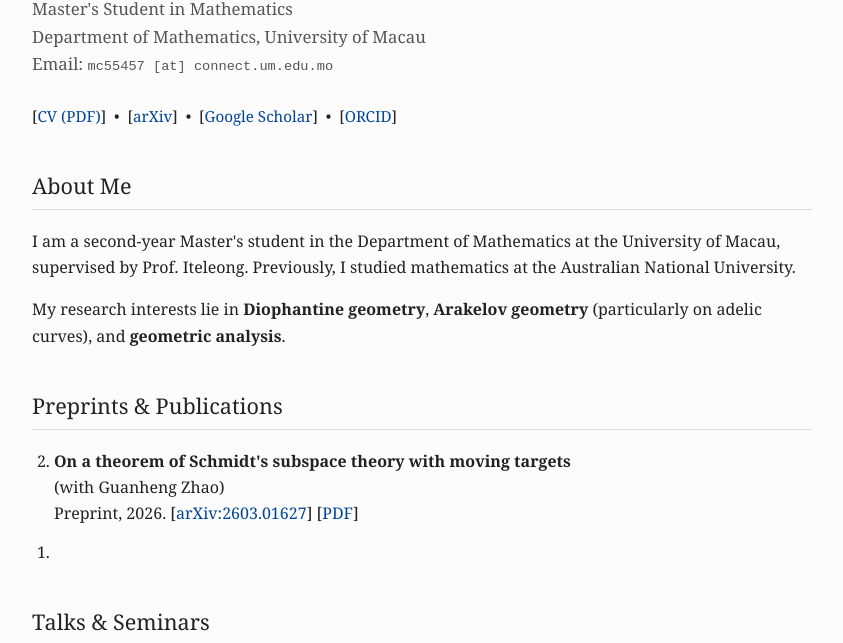
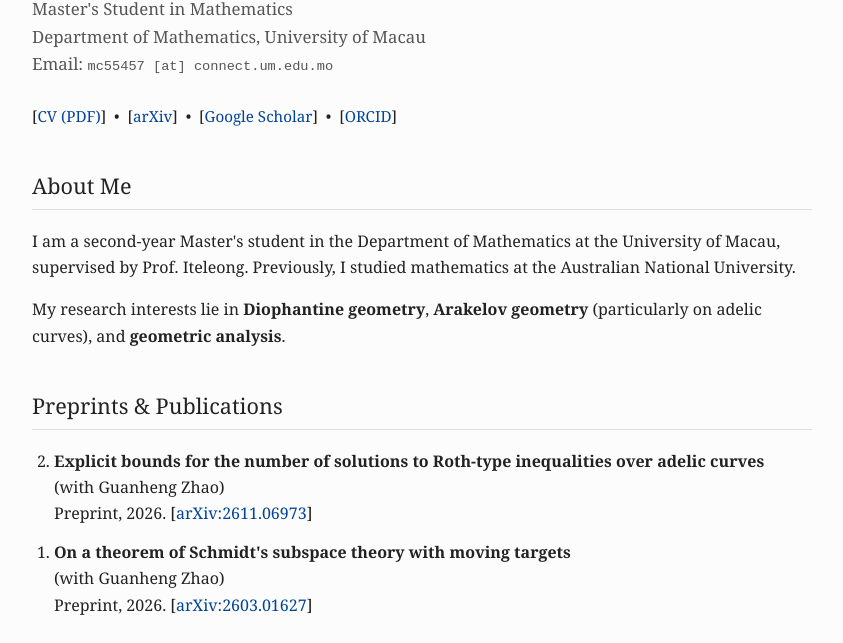
Before and after one commit to sugeladizhisi12138/LI_YUXI.github.io, a plain HTML site: page index.html in a window 1280 px wide. Shown: the part 157-800 px from the top of the page, without its empty margins (218-1061 px from the left). Drawn offline with nearby package versions, Linux system fonts and the light colour scheme.

Commit message:
Update index.html

```diff
--- a/index.html
+++ b/index.html
@@ -105,12 +105,14 @@
         <h2>Preprints &amp; Publications</h2>
         <ol reversed>
             <li>
-                <span class="paper-title">On a theorem of Schmidt's subspace theory with moving targets</span><br>
+               <span class="paper-title">Explicit bounds for the number of solutions to Roth-type inequalities over adelic curves</span><br>
                 (with Guanheng Zhao)<br>
-                Preprint, 2026. [<a href="https://arxiv.org/abs/2603.01627" target="_blank">arXiv:2603.01627</a>] [<a href="#">PDF</a>]
+                Preprint, 2026. [<a href="https://arxiv.org/abs/2611.06973" target="_blank">arXiv:2611.06973</a>]
             </li>
             <li>
-
+ <span class="paper-title">On a theorem of Schmidt's subspace theory with moving targets</span><br>
+                (with Guanheng Zhao)<br>
+                Preprint, 2026. [<a href="https://arxiv.org/abs/2603.01627" target="_blank">arXiv:2603.01627</a>]
              </li>
         </ol>
     </section>
```
